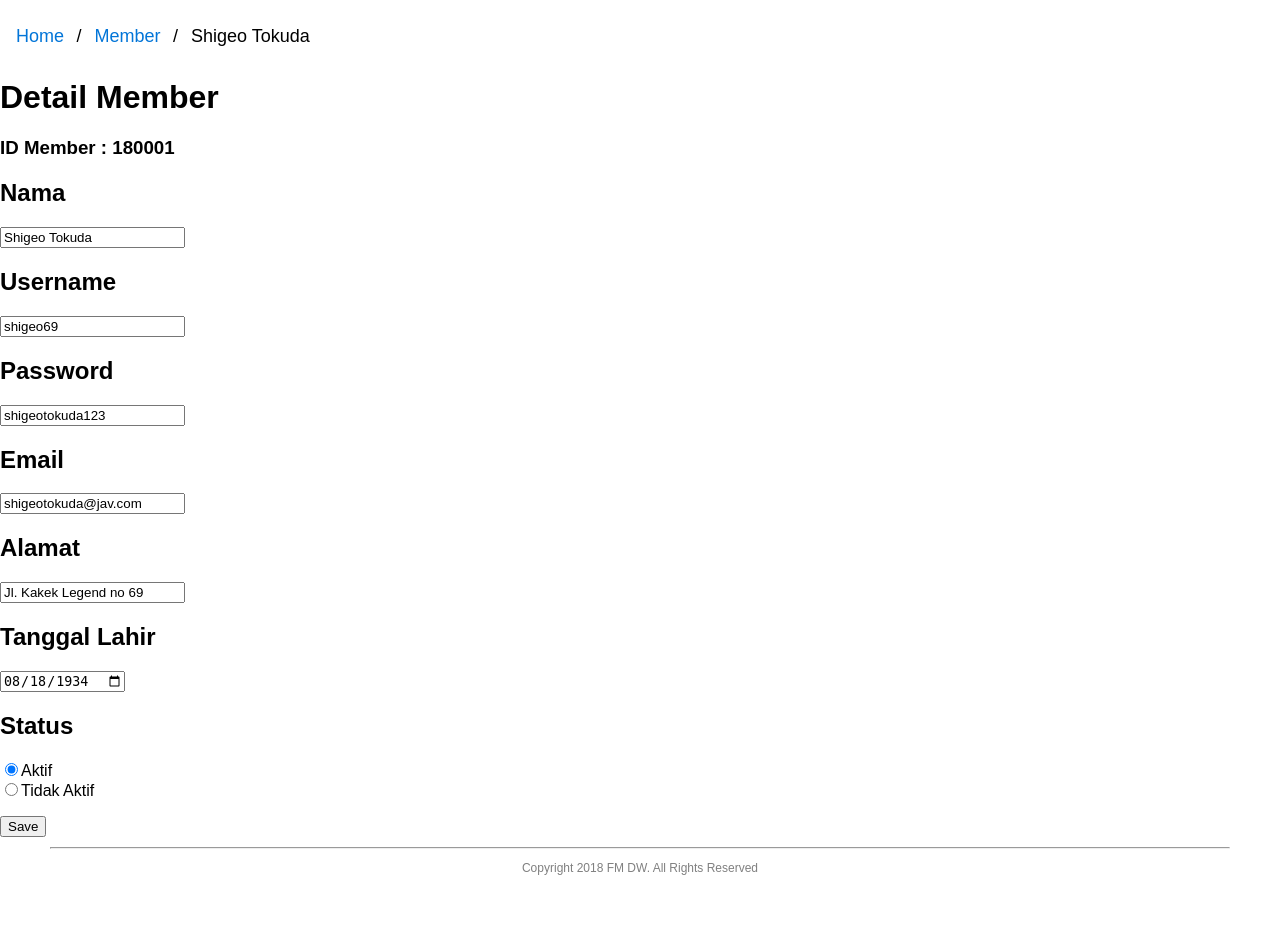
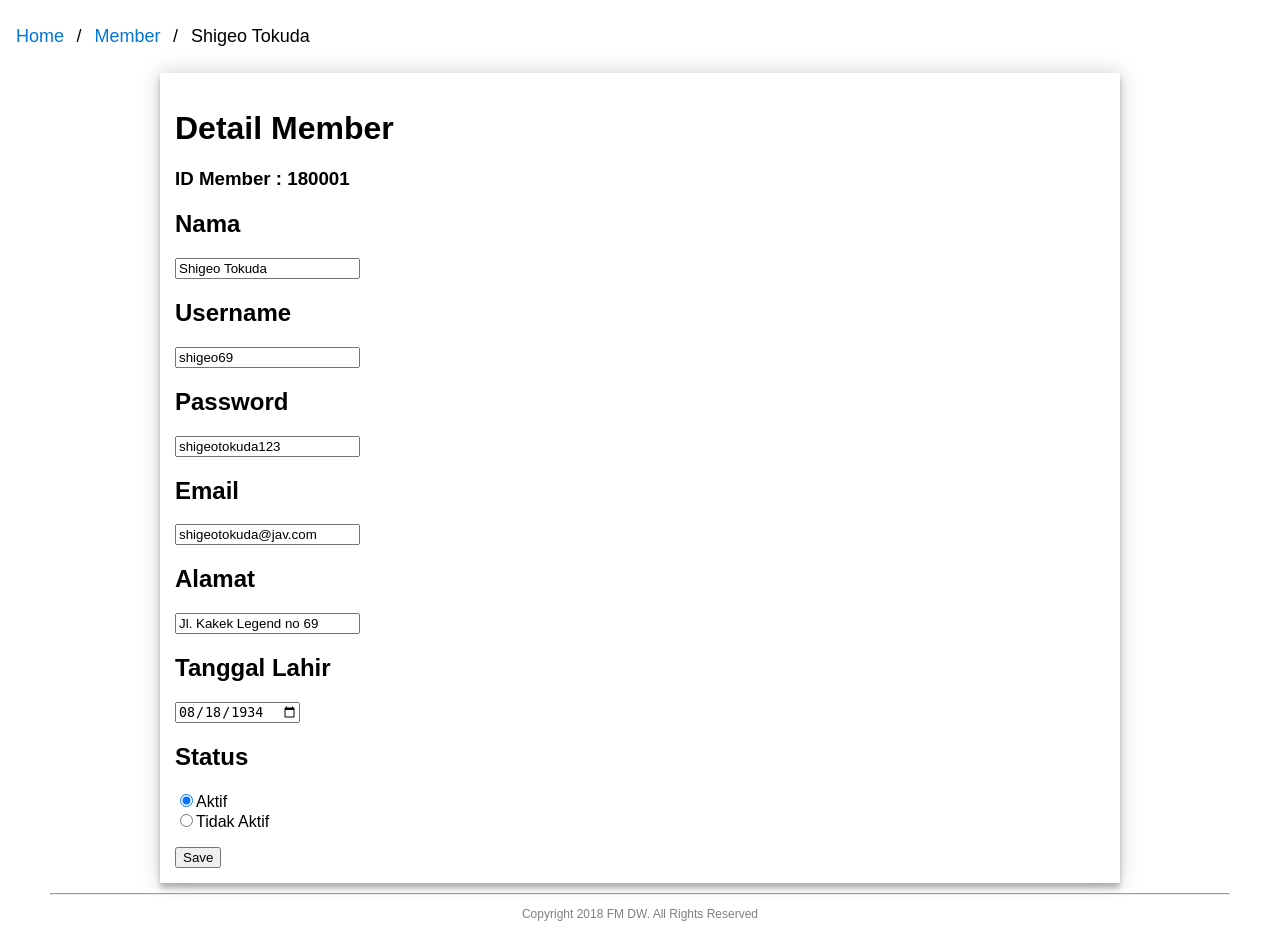
Before and after one commit to derrylieyanto/FMDW, a PHP site: page /detailMember.php in a window 1280 px wide. Shown: the part 174-1107 px from the top of the page. Before the commit the page ends 1049 px from the top, so only its background shows below. Run offline with PHP 8.4, Linux system fonts and the light colour scheme.

Commit message:
Center lagi

```diff
--- a/FMDW/detailMember.php
+++ b/FMDW/detailMember.php
@@ -6,6 +6,14 @@
 	<link rel="stylesheet" type="text/css" href="style/footer.css">
 	<link rel="stylesheet" type="text/css" href="style/breadcrumb.css">
 	<link rel="stylesheet" href="https://cdnjs.cloudflare.com/ajax/libs/font-awesome/4.7.0/css/font-awesome.min.css">
+	<style type="text/css">
+		.menjorok{
+			padding: 15px;
+			margin: auto;
+    		width: 960px;
+    		box-shadow: 0 0 20px 0 rgba(0, 0, 0, 0.2), 0 5px 5px 0 rgba(0, 0, 0, 0.24);
+		}
+	</style>
 </head>
 <body>
 <div id="main-container">
@@ -41,7 +49,7 @@
 		  <li><a href="member.php">Member</a></li>
 		  <li>Shigeo Tokuda</li>
 		</ul>
-		<div>
+		<div class="menjorok">
 			<h1>Detail Member</h1>
 			<h3>ID Member : 180001</h3>
 			<h2>Nama <i class="fas fa-edit"></i></h2>
```
Also changed, not shown: FMDW/detailFilm.php (+10 -1 lines).
